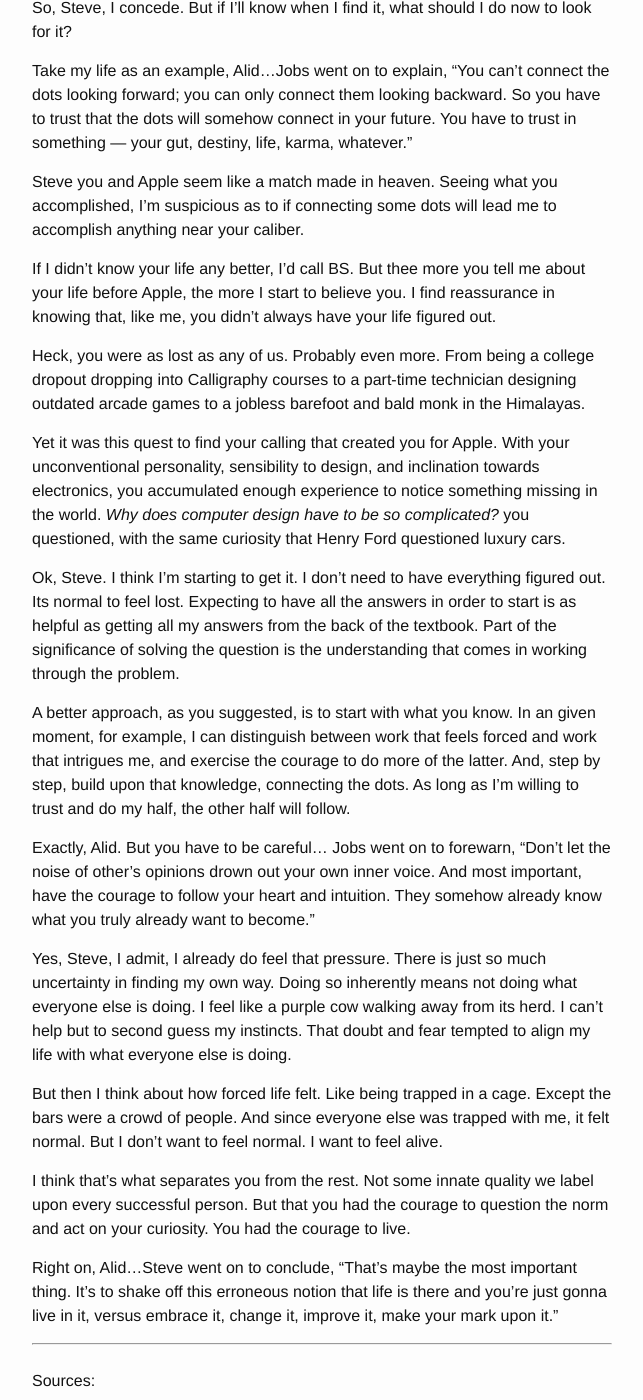
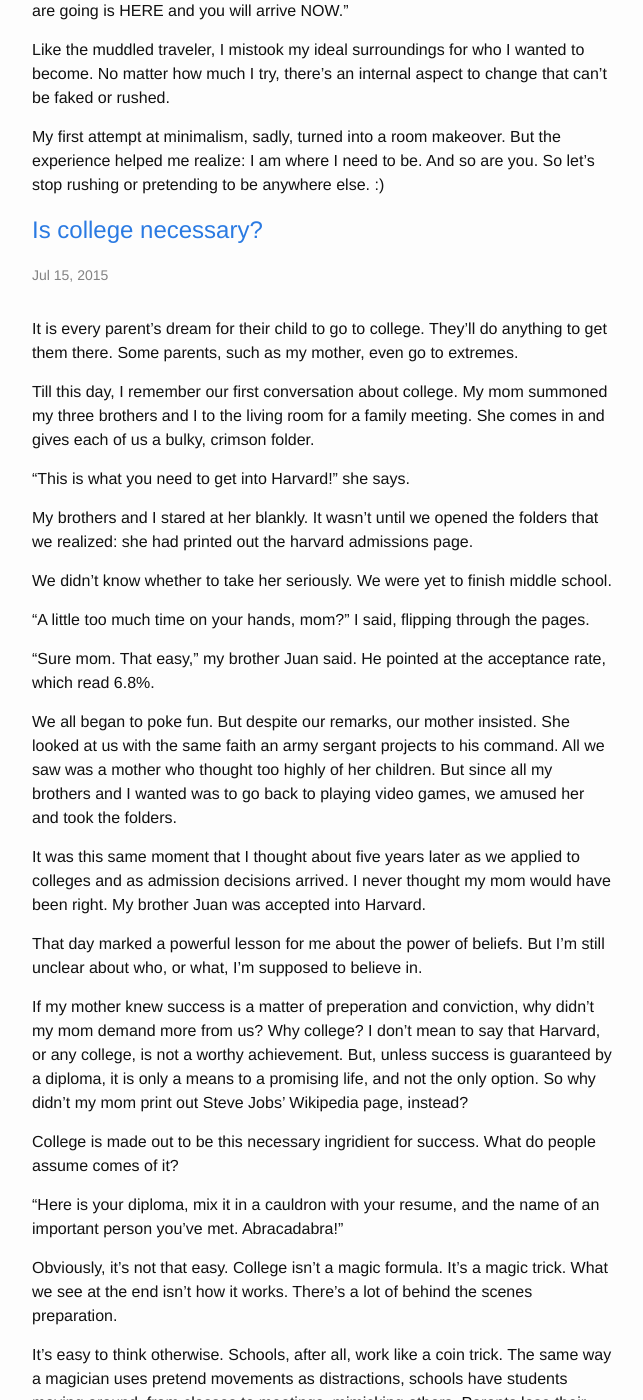
Before and after one commit to alidcastano/alidcastano-jekyll, a Jekyll site: the page built from index.html, in a window 1280 px wide and 1400 px high, scrolled down 2416 px. Shown: the whole window, without its empty margins (318-961 px from the left). Built offline with Jekyll 4.4.1, drawn with Linux system fonts in a browser that asks for light colours; some of the changed text lies outside the part shown.

Commit message:
blog updates

```diff
--- /dev/null
+++ b/_posts/2015-07-15-college-illusion.md
@@ -0,0 +1,45 @@
+---
+title: "Is college necessary?"
+categories: psychology-and-success
+tags: college
+---
+
+It is every parent’s dream for their child to go to college. They’ll do anything to get them there. Some parents, such as my mother, even go to extremes.
+
+Till this day, I remember our first conversation about college. My mom summoned my three brothers and I to the living room for a family meeting. She comes in and gives each of us a bulky, crimson folder.
+
+“This is what you need to get into Harvard!” she says.
+
+My brothers and I stared at her blankly. It wasn't until we opened the folders that we realized: she had printed out the harvard admissions page.
+
+We didn't know whether to take her seriously. We were yet to finish middle school.
+
+"A little too much time on your hands, mom?" I said, flipping through the pages.
+
+“Sure mom. That easy," my brother Juan said. He pointed at the acceptance rate, which read 6.8%.
+
+We all began to poke fun. But despite our remarks, our mother insisted. She looked at us with the same faith an army sergant projects to his command. All we saw was a mother who thought too highly of her children. But since all my brothers and I wanted was to go back to playing video games, we amused her and took the folders.
+
+It was this same moment that I thought about five years later as we applied to colleges and as admission decisions arrived. I never thought my mom would have been right. My brother Juan was accepted into Harvard.
+
+That day marked a powerful lesson for me about the power of beliefs. But I'm still unclear about who, or what, I'm supposed to believe in.
+
+If my mother knew success is a matter of preperation and conviction, why didn’t my mom demand more from us? Why college? I don't mean to say that Harvard, or any college, is not a worthy achievement. But, unless success is guaranteed by a diploma, it is only a means to a promising life, and not the only option. So why didn’t my mom print out Steve Jobs’ Wikipedia page, instead?
+
+College is made out to be this necessary ingridient for success. What do people assume comes of it?
+
+“Here is your diploma, mix it in a cauldron with your resume, and the name of an important person you’ve met. Abracadabra!”
+
+Obviously, it’s not that easy. College isn’t a magic formula. It’s a magic trick. What we see at the end isn’t how it works. There’s a lot of behind the scenes preparation.
+
+It’s easy to think otherwise. Schools, after all, work like a coin trick. The same way a magician uses pretend movements as distractions, schools have students moving around, from classes to meetings, mimicking others. Parents lose their money and kids believe there’s some unknown force at work when in reality they’re the ones doing all the work.
+
+Don’t let the college dream become an illusion.
+
+It’s not the system at work. It’s YOU.
+
+Imagine where all the young, intelligent, ambitious young people would be if, instead of using all their time, money, and energy to cram for exams and fix up their resume, they invested their efforts into the real world. There are, of course, a few outliers that already give us a hint of what’s possible.
+
+Which leaves the question, is college necessary? It is for some careers. But that doesn’t make it the only option for everyone. Self-education is as powerful and today more possible than ever. Keep an open mind and trust yourself. Or, even better, use them together. As Jim Rohn says, “Formal education will make you a living, self-education will make you a fortune.”
+
+Whatever you end up doing, remember, whether the trick works or fails — the final outcome — depends on you.
--- a/_posts/2015-11-20-steve-jobs.md
+++ /dev/null
@@ -1,57 +0,0 @@
----
-title:  "A conversation with Steve Jobs on doing what you love"
-categories: freedom-and-fulfillment
-tags: passion
----
-
-I'll be honest, I didn't actually talk with Steve Jobs. At least not in the way you'd expect. I imagined my conversation with him. A more sophisticated version of an imaginary friend, you could say. Nonetheless, I understand how that still may sound pathetic, so let me explain.
-
-In Napoleon Hill's *Think and Grow Rich* there's a passage where Napoleon Hill talks about imaginary council meetings he used to host with men of the likes of Abraham Lincoln and Benjamin Franklin, who's lives and works inspired him. Hill studied records of their lives and with that knowledge animated the character of these men and conversated with them. This exercise, he said, helped guide his actions and mold his character.
-
-I experiment with a similar exercise here. Except, instead of a council meeting, it's a casual chat with Steve jobs. I based his side of the conversation on real advice he'd given and my side is me trying to make sense of it, from his perspective. It seemed silly when I started. But our conversation brought a surprising amount of clarity to what his advice on doing what you love. If you're trying to figure out what to do with your life, our conversation below is worth the read.
-<br>
-
-####Enter Steve Jobs:
-
-Mr. Jobs, or should I call you Steve? Well, Steve, I feel lost. I don't know what I want to do with my life. What should I do?
-
-Well, Alid... Jobs urged, "If you haven't found it yet, keep looking. Don't settle. As with all matters of the heart, you'll know when you find it.”
-
-Steve, I'm sorry, but this wanderlust encouragement can leave anyone helpless. Like searching for treasure in the sand without a metal detector. You're saying I'm simply to trust my instincts?
-
-As crazy as that sounds, I can't help but believe you. Because coming from you, the advice takes on a different tone. It's not just keep looking, don't settle; it's an affirmation that, yes, if I persist, it is possible. We wake up every day with a part of you in our hands as proof.
-
-So, Steve, I concede. But if I'll know when I find it, what should I do now to look for it?
-
-Take my life as an example, Alid...Jobs went on to explain, "You can't connect the dots looking forward; you can only connect them looking backward. So you have to trust that the dots will somehow connect in your future. You have to trust in something — your gut, destiny, life, karma, whatever."
-
-Steve you and Apple seem like a match made in heaven. Seeing what you accomplished, I'm suspicious as to if connecting some dots will lead me to accomplish anything near your caliber.
-
-If I didn't know your life any better, I'd call BS. But thee more you tell me about your life before Apple, the more I start to believe you. I find reassurance in knowing that, like me, you didn't always have your life figured out.
-
-Heck, you were as lost as any of us. Probably even more. From being a college dropout dropping into Calligraphy courses to a part-time technician designing outdated arcade games to a jobless barefoot and bald monk in the Himalayas.
-
-Yet it was this quest to find your calling that created you for Apple. With your unconventional personality, sensibility to design, and inclination towards electronics, you accumulated enough experience to notice something missing in the world. *Why does computer design have to be so complicated?* you questioned, with the same curiosity that Henry Ford questioned luxury cars.
-
-Ok, Steve. I think I'm starting to get it. I don't need to have everything figured out. Its normal to feel lost. Expecting to have all the answers in order to start is as helpful as getting all my answers from the back of the textbook. Part of the significance of solving the question is the understanding that comes in working through the problem.
-
-A better approach, as you suggested, is to start with what you know. In an given moment, for example, I can distinguish between work that feels forced and work that intrigues me, and exercise the courage to do more of the latter. And, step by step, build upon that knowledge, connecting the dots. As long as I'm willing to trust and do my half, the other half will follow.
-
-Exactly, Alid. But you have to be careful... Jobs went on to forewarn, "Don't let the noise of other's opinions drown out your own inner voice. And most important, have the courage to follow your heart and intuition. They somehow already know what you truly already want to become."
-
-Yes, Steve, I admit, I already do feel that pressure. There is just so much uncertainty in finding my own way. Doing so inherently means not doing what everyone else is doing. I feel like a purple cow walking away from its herd. I can't help but to second guess my instincts. That doubt and fear tempted to align my life with what everyone else is doing.
-
-But then I think about how forced life felt. Like being trapped in a cage. Except the bars were a crowd of people. And since everyone else was trapped with me, it felt normal. But I don't want to feel normal. I want to feel alive.
-
-I think that's what separates you from the rest. Not some innate quality we label upon every successful person. But that you had the courage to question the norm and act on your curiosity. You had the courage to live.
-
-Right on, Alid...Steve went on to conclude, "That’s maybe the most important thing. It’s to shake off this erroneous notion that life is there and you're just gonna live in it, versus embrace it, change it, improve it, make your mark upon it."
-
-
-***
-<br>
-Sources:
-
-[2005 Standford Commencement Address](https://www.youtube.com/watch?v=D1R-jKKp3NA)
-
-[1995 NeXT Computer Interview](https://vimeo.com/31813340)
--- a/_posts/2016-01-04-your-fault.md
+++ b/_posts/2016-01-04-your-fault.md
@@ -29,12 +29,12 @@
 
 What if, for a change, instead of acting on, *Why does this happen to me?* you were to ask, *What did I do to cause this?*
 
-It wouldn't make the other person's actions any more right, no. But it would allow you to identify where your influence lies. Maybe you didn't show enough affection. Maybe you were too judgmental. Maybe you didn't do your part.
+It wouldn't make the other person's actions any more right, no. But it would allow you to identify what role you played. Maybe you didn't show enough affection. Maybe you were too judgmental. Maybe you didn't do your part.
 
-If you notice the same problems occurring, that maybe may be worth exploring. You might notice a pattern. Generally, that it is futile to expect someone to behave a certain way if you don't first align your actions with that expectation.
+If you notice the same problems occurring, that maybe is worth exploring. You are likely to notice a pattern. Generally, that it is futile to expect someone to behave a certain way if you don't first align your actions with that expectation.
 
-In my case, I'm still going to avoid wearing white; I'm not cut out for it. But, I will try to be more considerate with my dog, since I care about him.
+In my case, I'm still going to avoid wearing white. I'm not cut out for it. But I will try to be more considerate with my dog, since I care about him.
 
-In fact, for anyone or anything worth keeping around, I'm going to try to exercise my mother's judgment and pick out what I did wrong, first.
+In fact, for anyone or anything worth keeping around, I'm going to try to exercise my mother's judgment and take responsibility for my faults, first.
 
 I'm sure your parents also have an acumen for pointing out what you do wrong. So experiment with me. I hypothesize that, like magic, all our problems will start to change.
```
Also changed, not shown: other parts of _posts/2016-01-04-your-fault.md (+1 -1 lines).
